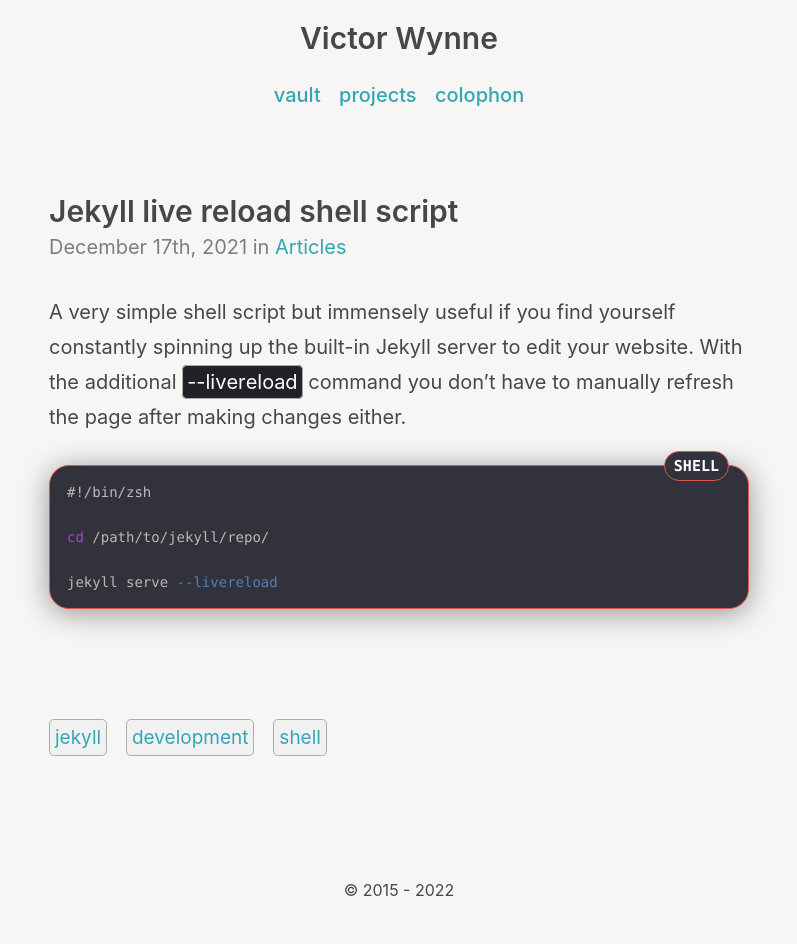
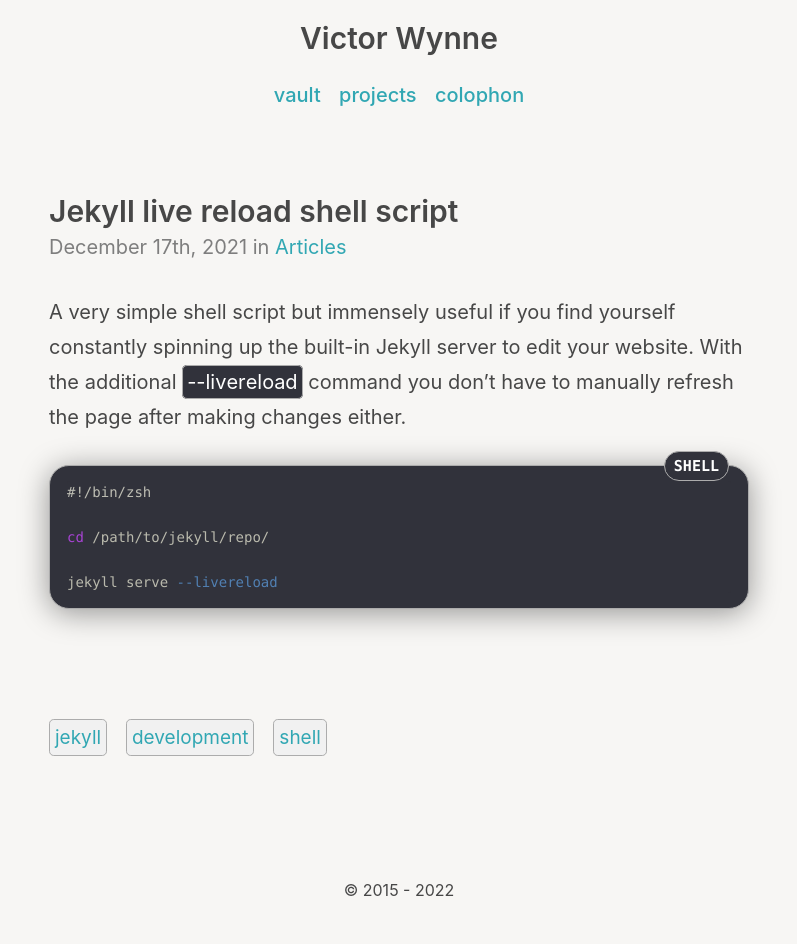
Before and after one commit to wertercatt/tooters, a Jekyll site: the page built from _posts/2021-12-17-jekyll-live-reload-shell-script.md, in a window 1280 px wide. Shown: the whole page, without its empty margins (241-1038 px from the left). Built offline with Jekyll 4.4.1, drawn with Linux system fonts in a browser that asks for light colours.

Commit message:
Updated code blocks

```diff
--- a/_sass/_variables.scss
+++ b/_sass/_variables.scss
@@ -19,8 +19,8 @@
 $code-block-bg: rgba(33, 34, 40, 1);
 $code-border: #df5550;
 
-$code-inline-bg-light: rgba(33, 34, 40, 1);
-$code-block-accent-light: #df5550;
+$code-inline-bg-light: rgba(49, 50, 59, 1);
+$code-block-accent-light: #ACACAC;
 $code-block-bg-light: rgba(49, 50, 59, 1);
 $code-border-light: #ACACAC;
 
```
